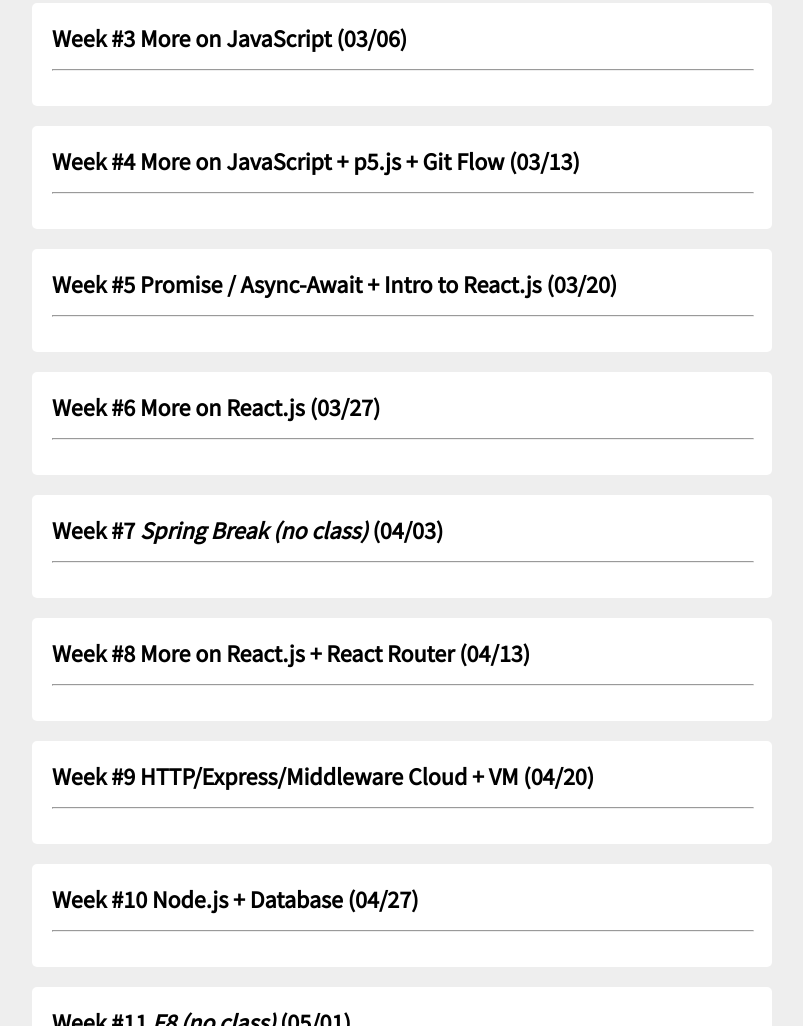
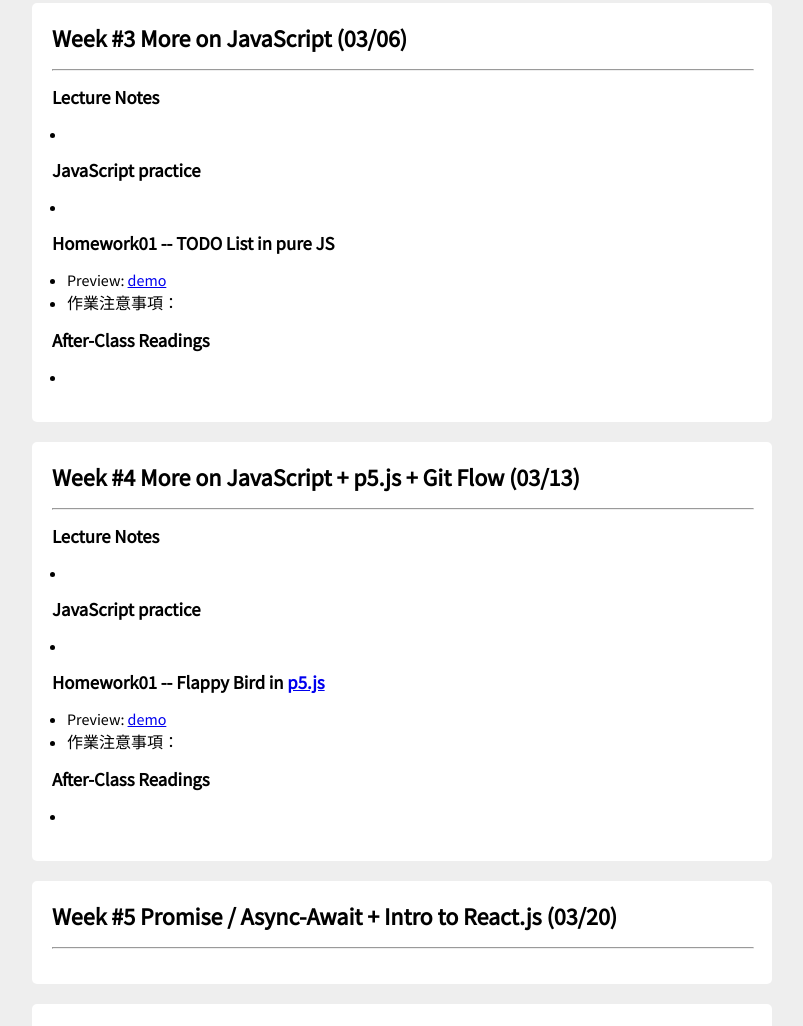
Before and after one commit to ric2k1/ric2k1.github.io, a plain HTML site: page index.html in a window 1280 px wide. Shown: the part 1571-2597 px from the top of the page, without its empty margins (238-1041 px from the left). Drawn offline with Linux system fonts and the light colour scheme.

Commit message:
add hw3, 4 demo video

```diff
--- a/index.html
+++ b/index.html
@@ -210,12 +210,63 @@
             <div class="post">
                 <h2 class="post-header">Week #3 More on JavaScript (03/06)</h2>
                 <hr />
+                <h3>Lecture Notes</h3>
+                <ul class="single-list">
+                    <li></li>
+                </ul>
+                <h3>JavaScript practice</h3>
+                <ul class="single-list">
+                    <li></li>
+                </ul>
+                <h3>Homework01 -- TODO List in pure JS</h3>
+                <ul class="single-list">
+                    <li>
+                        Preview:
+                        <a
+                            href="https://www.facebook.com/ric2k1/videos/pcb.786193475061908/10218102411928873/?type=3&theater&ifg=1"
+                            target="_blank"
+                            >demo</a
+                        >
+                    </li>
+                    <li>作業注意事項：</li>
+                </ul>
+                <h3>After-Class Readings</h3>
+                <ul class="single-list">
+                    <li></li>
+                </ul>
             </div>
             <div class="post">
                 <h2 class="post-header">
                     Week #4 More on JavaScript + p5.js + Git Flow (03/13)
                 </h2>
                 <hr />
+                <h3>Lecture Notes</h3>
+                <ul class="single-list">
+                    <li></li>
+                </ul>
+                <h3>JavaScript practice</h3>
+                <ul class="single-list">
+                    <li></li>
+                </ul>
+                <h3>
+                    Homework01 -- Flappy Bird in
+                    <a href="https://p5js.org/">p5.js</a>
+                </h3>
+                <ul class="single-list">
+                    <li>
+                        Preview:
+                        <a
+                            href="https://www.facebook.com/ric2k1/videos/pcb.786193475061908/10218102411288857/?type=3&theater&ifg=1"
+                            target="_blank"
+                            >demo</a
+                        >
+                    </li>
+                    <li>作業注意事項：</li>
+                </ul>
+                <h3>After-Class Readings</h3>
+                <ul class="single-list">
+                    <li></li>
+                </ul>
             </div>
             <div class="post">
                 <h2 class="post-header">
@@ -295,7 +346,8 @@
             </div>
             <div class="post">
                 <h2 class="post-header">
-                    Week #18 <em>Final Exam Week (no class, no exam)</em> (06/19)
+                    Week #18
+                    <em>Final Exam Week (no class, no exam)</em> (06/19)
                 </h2>
                 <hr />
             </div>
```
